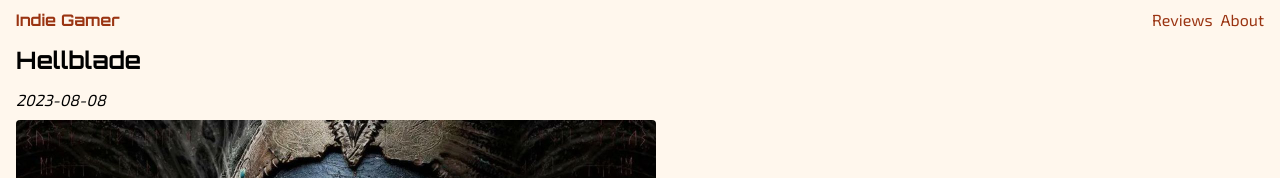
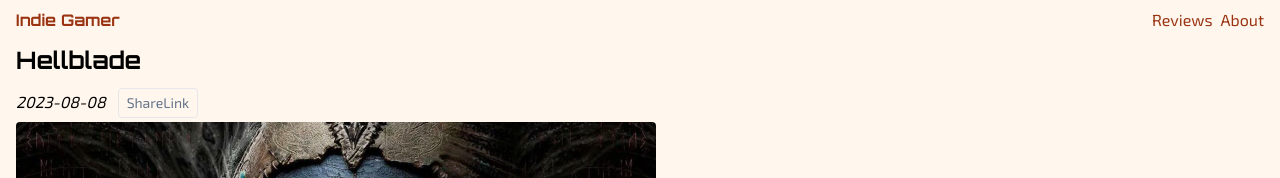
Before and after one commit to gvpinto/nextjs-next-reviews, a Next.js app: page /reviews/hellblade in a window 1280 px wide. Shown: the top 178 px of the page. Built offline with nearby package versions, Linux system fonts and the light colour scheme.

Commit message:
45. ShareLink button

```diff
--- a/app/reviews/[slug]/page.jsx
+++ b/app/reviews/[slug]/page.jsx
@@ -1,5 +1,6 @@
 import Header from "@/components/Header";
 import { getReview, getSlugs } from "@/lib/reviews";
+import ShareButtonLink from "@/components/ShareButtonLink";
 
 export async function generateStaticParams() {
 
@@ -29,7 +30,10 @@
     return (
         <>
             <Header>{review.title}</Header>
-            <p className='italic pb-2'>{review.date}</p>
+            <div className="flex gap-3 items-baseline">
+                <p className='italic pb-2'>{review.date}</p>
+                <ShareButtonLink />
+            </div>
             <img src={review.image} alt="" className="mb-3 rounded" width="640" height="360" />
 
             <article dangerouslySetInnerHTML={{ __html: review.body }}
--- /dev/null
+++ b/components/ShareButtonLink.jsx
@@ -0,0 +1,16 @@
+function ShareButtonLink() {
+
+    const handleClick = () => {
+        console.log('Handle Click!');
+    };
+
+    return (
+        <button className="border px-2 py-1 rounded text-slate-500 text-sm hover:bg-orange-100 hover:text-slate-700"
+            onClick={handleClick}
+        >
+            ShareLink
+        </button>
+    );
+}
+
+export default ShareButtonLink;
```
